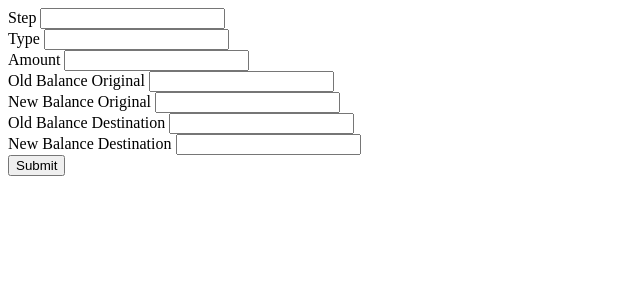
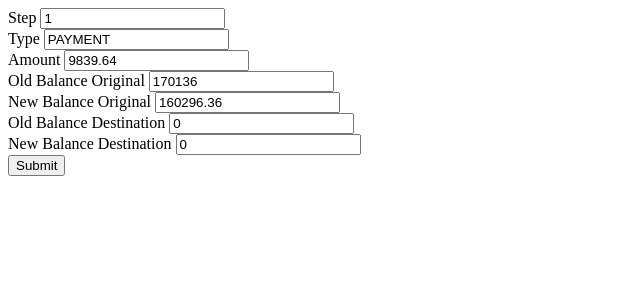
Before and after one commit to Dominik-Bedekovic/fraud-detection-intelligence-system, a Flask app: page / in a window 1280 px wide. Shown: the top 300 px of the page, without its empty margins (0-640 px from the left). Run offline with Flask 3, Linux system fonts and the light colour scheme.

Commit message:
Added default values in html text fields

```diff
--- a/backend/app/templates/home.html
+++ b/backend/app/templates/home.html
@@ -8,25 +8,25 @@
   <body>
     <form method="POST">
       <label for="step">Step</label>
-      <input type="text" name="step" />
+      <input type="text" name="step" value="1" />
       <br />
       <label for="type">Type</label>
-      <input type="text" name="type" />
+      <input type="text" name="type" value="PAYMENT" />
       <br />
       <label for="amount">Amount</label>
-      <input type="text" name="amount" />
+      <input type="text" name="amount" value="9839.64" />
       <br />
       <label for="oldBalanceOrig">Old Balance Original</label>
-      <input type="text" name="oldBalanceOrig" />
+      <input type="text" name="oldBalanceOrig" value="170136" />
       <br />
       <label for="newBalanceOrig">New Balance Original</label>
-      <input type="text" name="newBalanceOrig" />
+      <input type="text" name="newBalanceOrig" value="160296.36" />
       <br />
       <label for="oldBalanceDest">Old Balance Destination</label>
-      <input type="text" name="oldBalanceDest" />
+      <input type="text" name="oldBalanceDest" value="0" />
       <br />
       <label for="newBalanceDest">New Balance Destination</label>
-      <input type="text" name="newBalanceDest" />
+      <input type="text" name="newBalanceDest" value="0" />
       <br />
       <input type="submit" value="Submit" />
     </form>
```
